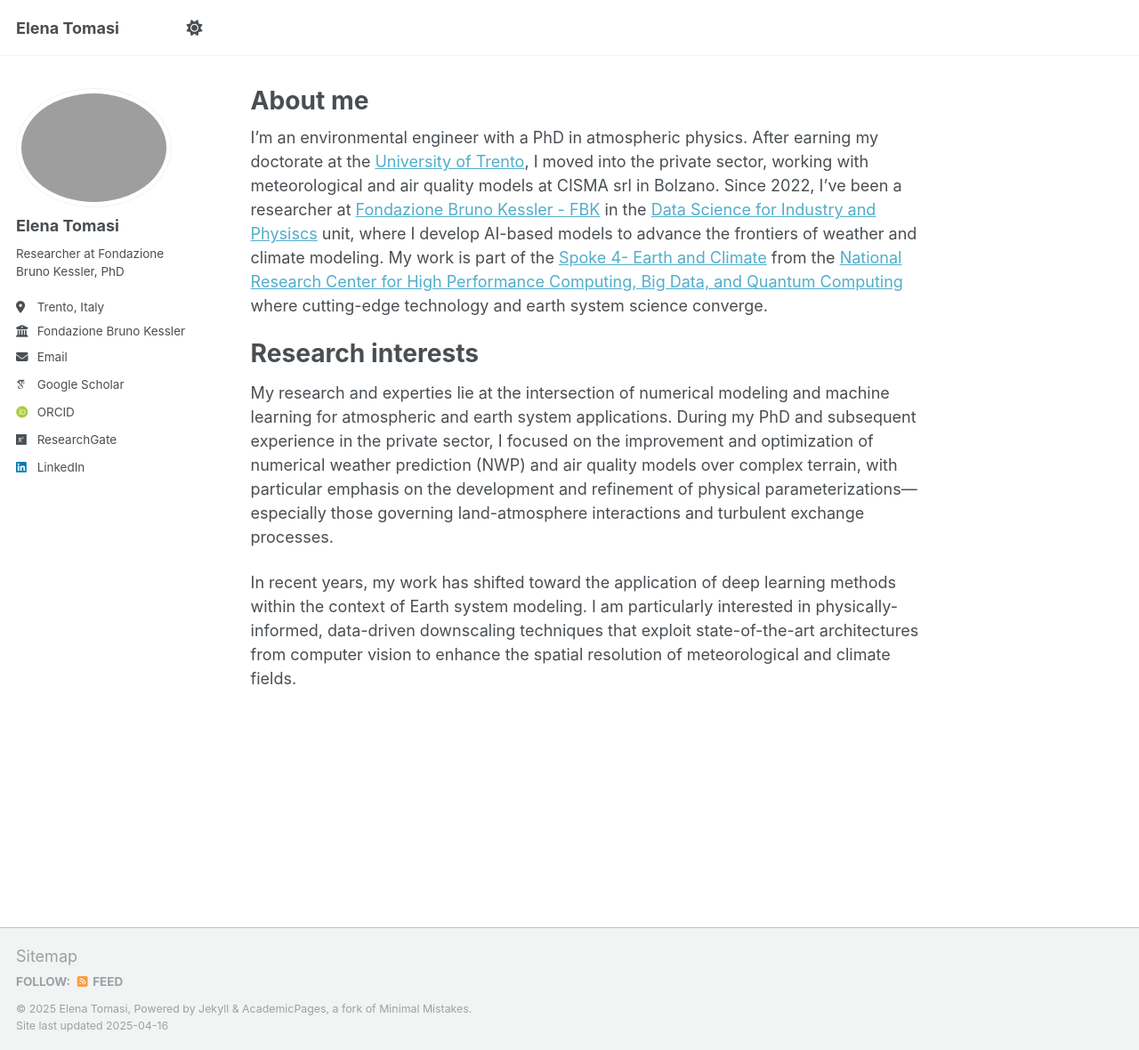
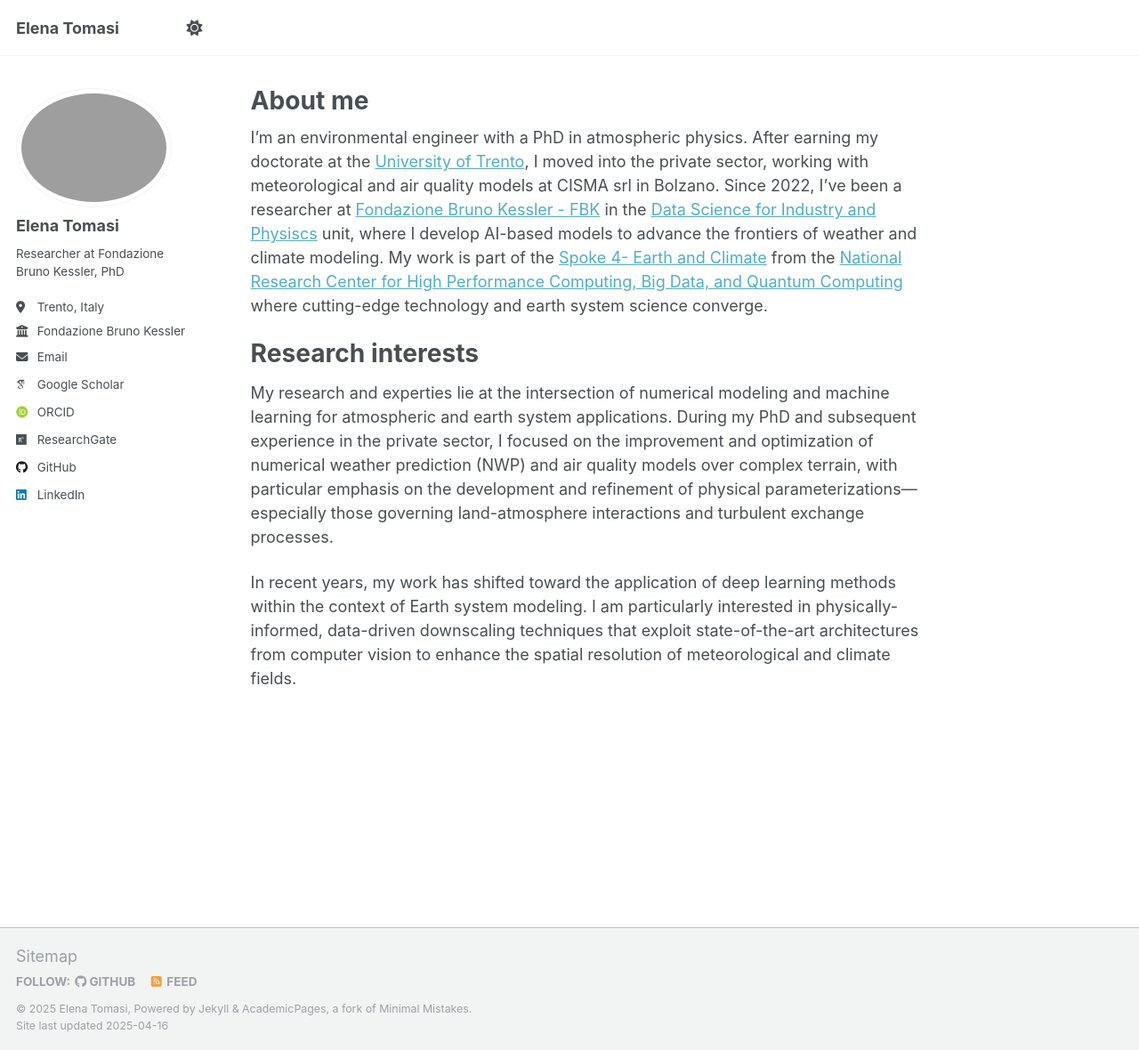
Before and after one commit to elenatomasi/elenatomasi, a Jekyll site: the page built from _pages/about.md, in a window 1280 px wide and 1180 px high. Shown: the whole window at 89% size. Built offline with Jekyll 4.4.1, drawn with Linux system fonts in a browser that asks for light colours; some web fonts are replaced.

Commit message:
add github username

```diff
--- a/_config.yml
+++ b/_config.yml
@@ -45,7 +45,7 @@ author:
   bitbucket        : # Username - Update with your username on the site
   codepen          : # Username
   dribbble         : # Username
-  github           : # "elenatomasi"
+  github           : "elenatomasi"
   kaggle           : # Username
   stackoverflow    : # User number or user number and name (i.e., use "1" or "1/jeff-atwood")
 
```
